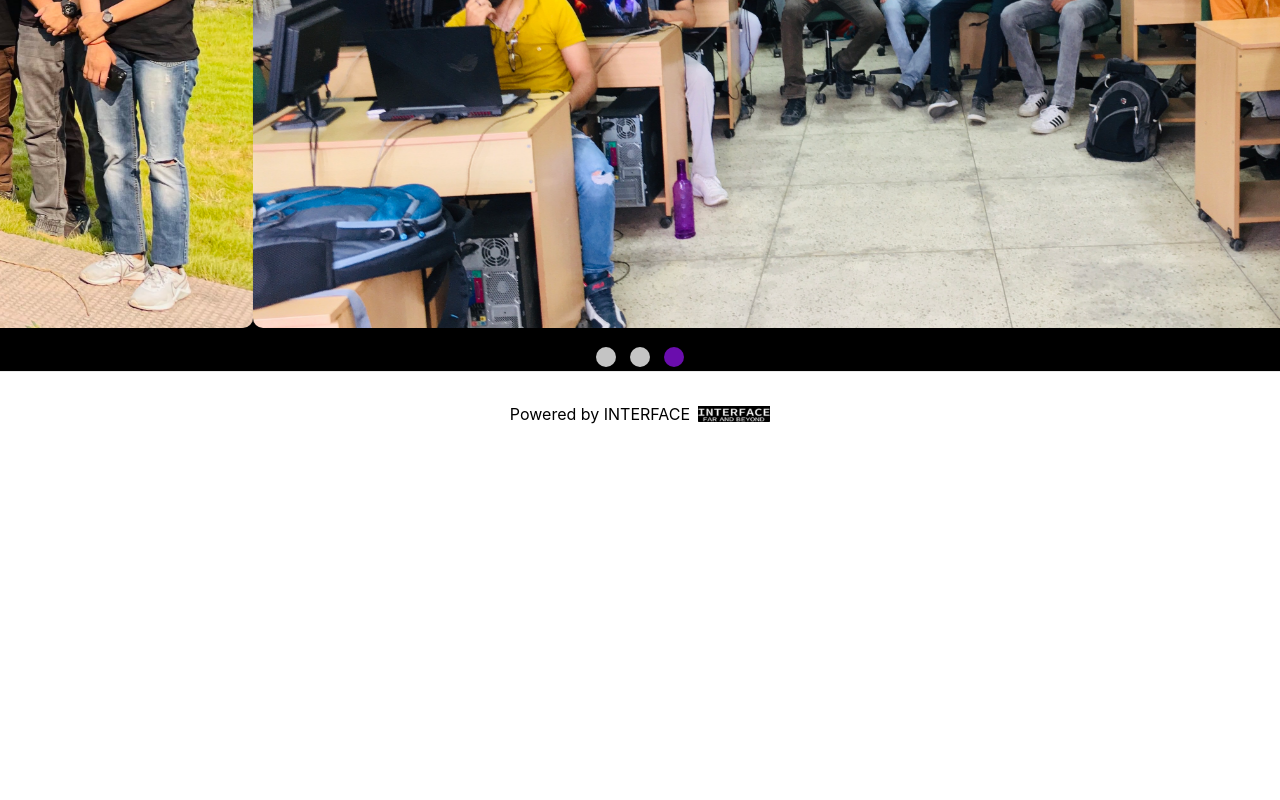
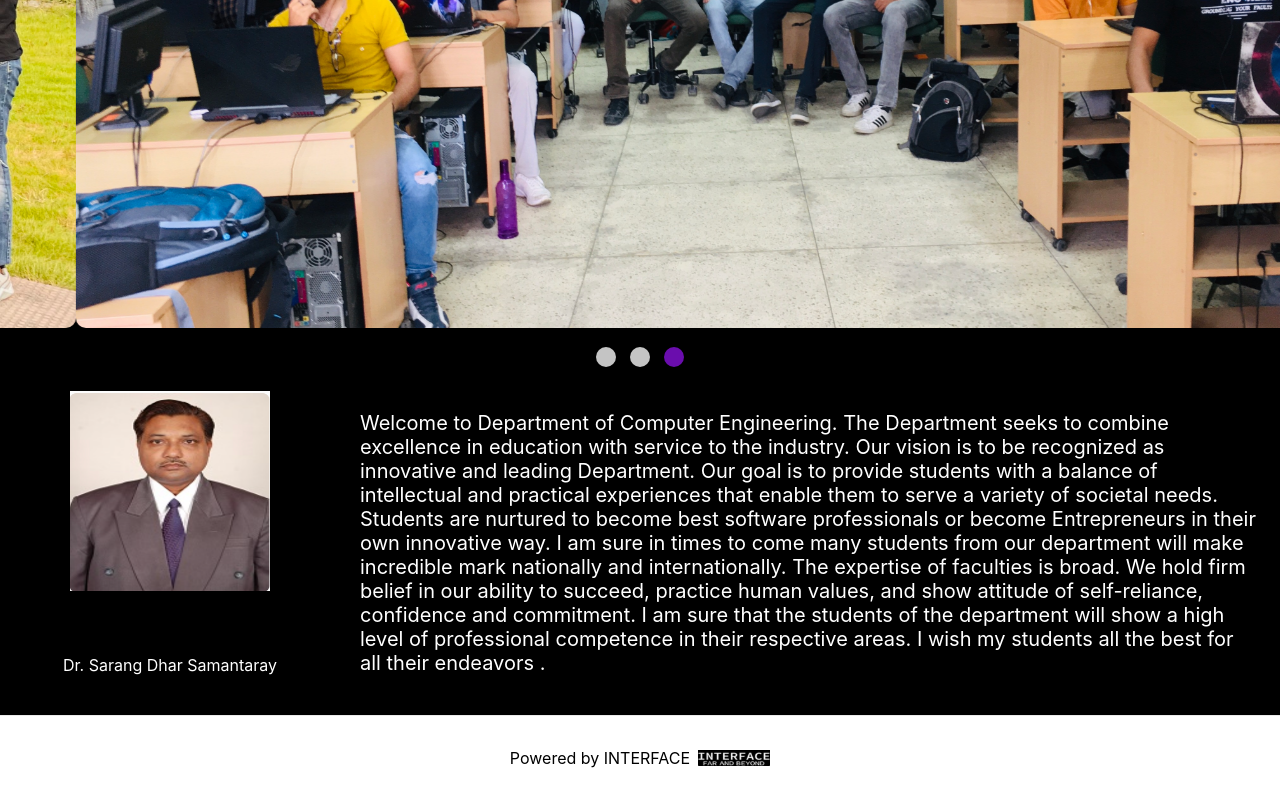
Before and after one commit to shiv-das/interface-frontend, a Next.js app: page / in a window 1280 px wide. Shown: the part 441-1241 px from the top of the page. Before the commit the page ends 897 px from the top, so only its background shows below. Built offline with nearby package versions, Linux system fonts and the light colour scheme.

Commit message:
added HODs message

```diff
--- /dev/null
+++ b/components/Hod.js
@@ -0,0 +1,30 @@
+import styles from "../styles/Home.module.css";
+
+export default function Hod() {
+  return (
+    <div className={styles.messageContainer}>
+      <div className={styles.hodPic}>
+        <img src="/HODpic.png" height={200} width={200} />
+      </div>
+      <div className={styles.hodMessage}>
+        <p>
+          Welcome to Department of Computer Engineering. The Department seeks to
+          combine excellence in education with service to the industry. Our
+          vision is to be recognized as innovative and leading Department. Our
+          goal is to provide students with a balance of intellectual and
+          practical experiences that enable them to serve a variety of societal
+          needs. Students are nurtured to become best software professionals or
+          become Entrepreneurs in their own innovative way. I am sure in times
+          to come many students from our department will make incredible mark
+          nationally and internationally. The expertise of faculties is broad.
+          We hold firm belief in our ability to succeed, practice human values,
+          and show attitude of self-reliance, confidence and commitment. I am
+          sure that the students of the department will show a high level of
+          professional competence in their respective areas. I wish my students
+          all the best for all their endeavors .
+        </p>
+      </div>
+      <div className={styles.hodName}>Dr. Sarang Dhar Samantaray</div>
+    </div>
+  );
+}
--- a/pages/index.js
+++ b/pages/index.js
@@ -5,7 +5,7 @@ import NavBar from "../components/NavBar";
 import Slideshow from "../components/Slideshow";
 import ResponsiveAppBar from "../components/ResponsiveAppBar";
 import { createTheme, ThemeProvider } from "@mui/material/styles";
-import { black } from "@mui/material/colors";
+import Hod from "../components/Hod";
 
 const theme = createTheme({
   status: {
@@ -42,6 +42,7 @@ export default function Home() {
           <ResponsiveAppBar sx={style} />
         </ThemeProvider>
         <Slideshow />
+        <Hod />
       </header>
       <footer className={styles.footer}>
         <a
--- a/styles/Home.module.css
+++ b/styles/Home.module.css
@@ -143,3 +143,26 @@
   -ms-transform: translate(-50%, -50%);
   transform: translate(-50%, -50%);
 }
+.messageContainer {
+  display: grid;
+  grid-auto-flow: column;
+  gap: 40px;
+  padding: 20px;
+  grid-template-columns: 1fr 3fr;
+  background-color: #000;
+  justify-self: center;
+}
+.hodPic {
+  justify-self: center;
+}
+.hodMessage {
+  color: white;
+  grid-row: 1 / span 2;
+  grid-column: 2;
+  justify-self: center;
+  font-size: 20px;
+}
+.hodName {
+  color: white;
+  justify-self: center;
+}
--- a/styles/globals.css
+++ b/styles/globals.css
@@ -56,7 +56,6 @@ a {
   height: 20px;
   width: 20px;
   border-radius: 50%;
-
   cursor: pointer;
   margin: 15px 7px 0px;
 
```
Also changed, not shown: public/HODpic.png (added), 1 other file (tests, documents, lock files or other folders).
